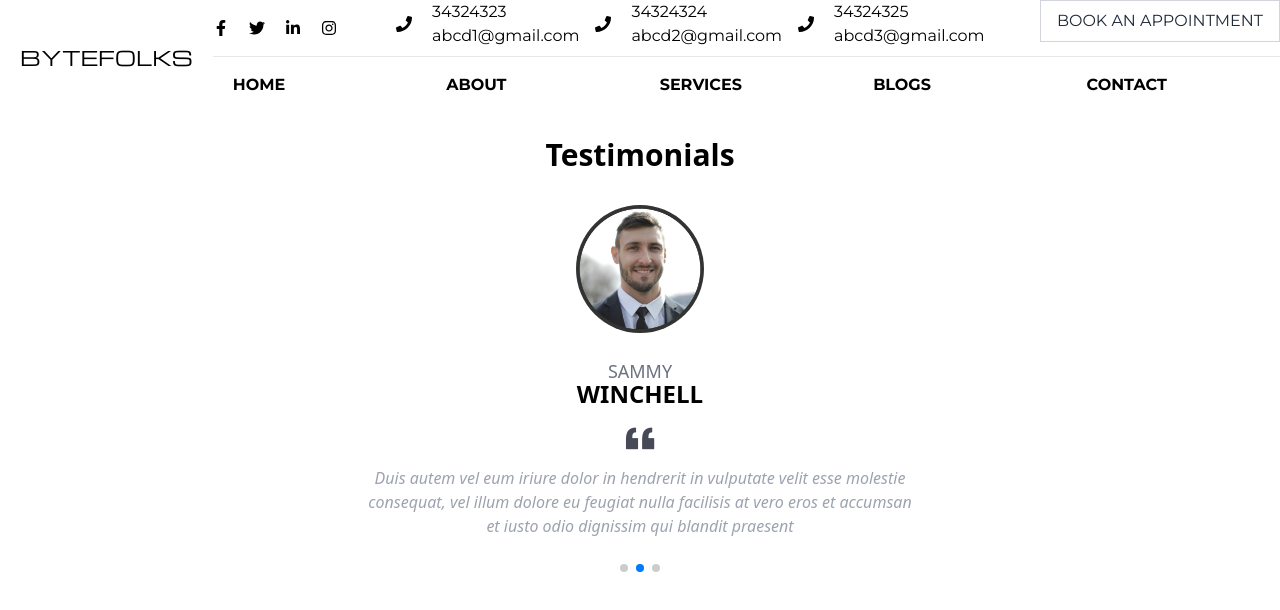
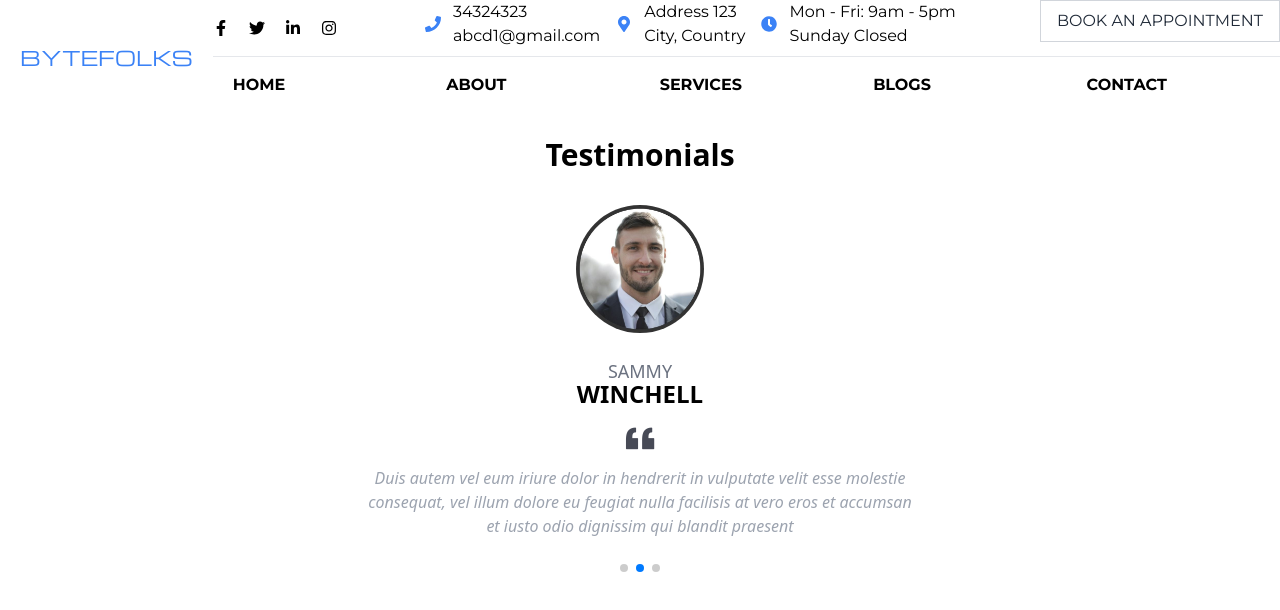
Before and after one commit to abdulkader789/nexsoit-client, a React (Vite) app: page / in a window 1280 px wide. Shown: the top 610 px of the page. Built offline with nearby package versions, Linux system fonts and the light colour scheme; a web font is replaced by a local one.

Commit message:
changed icon color to blue and logo color to blue

```diff
--- a/src/components/Navbar/NavContacts.jsx
+++ b/src/components/Navbar/NavContacts.jsx
@@ -1,20 +1,20 @@
-import { FaPhone } from 'react-icons/fa';
+import { FaPhone, FaMapMarkerAlt, FaClock } from 'react-icons/fa';
 
 const contactDetails = [
-    { phoneNumber: '34324323', email: 'abcd1@gmail.com' },
-    { phoneNumber: '34324324', email: 'abcd2@gmail.com' },
-    { phoneNumber: '34324325', email: 'abcd3@gmail.com' }
+    { icon: <FaPhone />, detail: '34324323', description: 'abcd1@gmail.com' },
+    { icon: <FaMapMarkerAlt />, detail: 'Address 123', description: 'City, Country' },
+    { icon: <FaClock />, detail: 'Mon - Fri: 9am - 5pm', description: 'Sunday Closed' }
 ];
 
 const NavContacts = () => {
     return (
-        <main className="flex  flex-col md:flex-row justify-between">
+        <main className="flex flex-col md:flex-row justify-between">
             {contactDetails.map((contact, index) => (
-                <div key={index} className="flex items-center mr-4  mb-3 lg:mb-0 ">
-                    <div className="mr-5 flex justify-center items-center"><FaPhone /></div>
-                    <div className=''>
-                        <h2>{contact.phoneNumber}</h2>
-                        <h2>{contact.email}</h2>
+                <div key={index} className="flex items-center mr-4 mb-3 lg:mb-0">
+                    <div className="mr-3 flex justify-center items-center text-blue-500">{contact.icon}</div>
+                    <div>
+                        <h2>{contact.detail}</h2>
+                        {contact.description && <p>{contact.description}</p>}
                     </div>
                 </div>
             ))}
--- a/src/components/Navbar/NavLogo.jsx
+++ b/src/components/Navbar/NavLogo.jsx
@@ -4,7 +4,7 @@ const NavLogo = () => {
 
     return (
         <div className="">
-            <h1 className="text-xl  michroma-regular  font-extrabold uppercase">
+            <h1 className="text-xl text-blue-500  michroma-regular  font-extrabold uppercase">
                 <Link to='/home'>ByteFolks</Link>
             </h1>
         </div>
```
